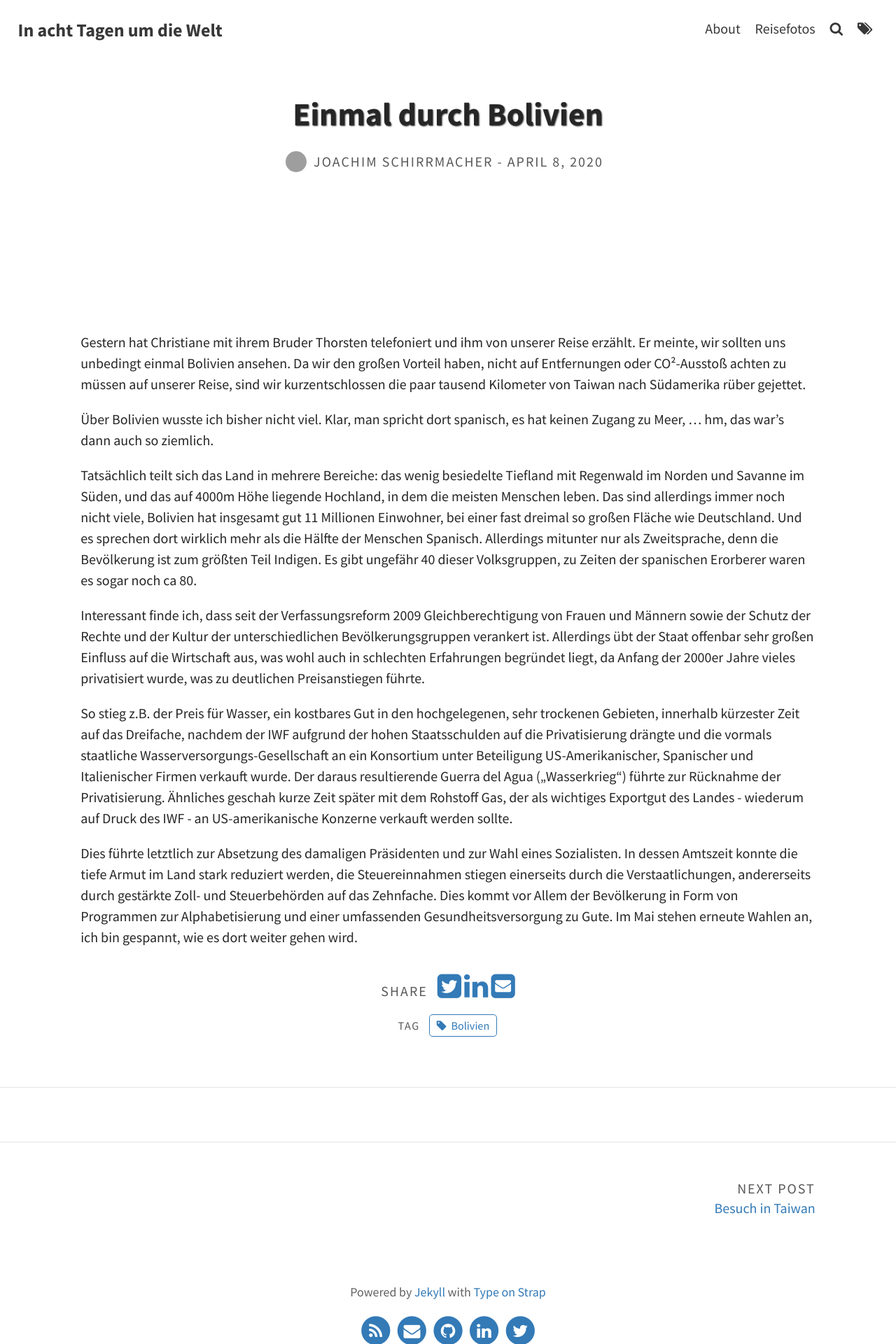
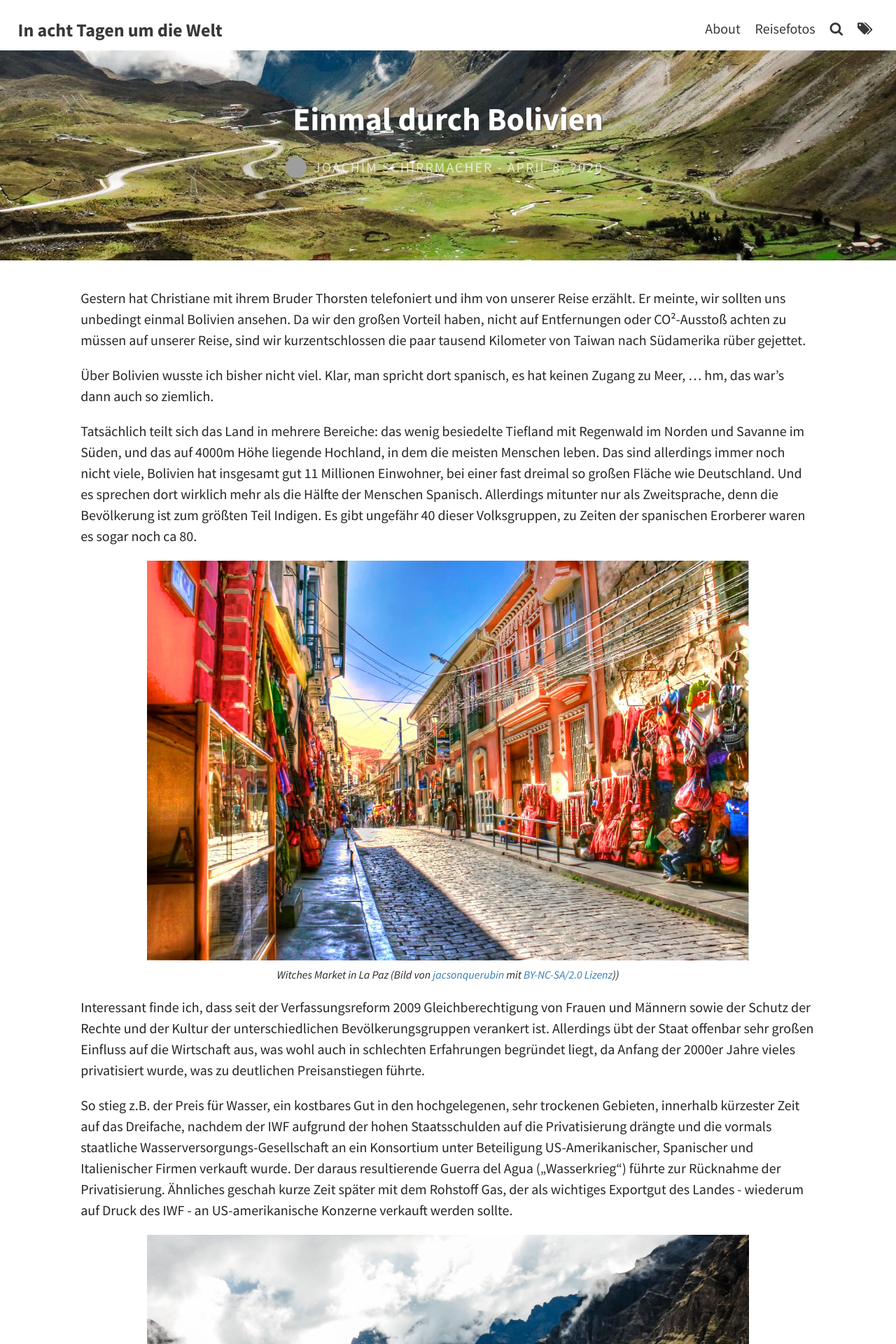
Before and after one commit to jschirrmacher/eight-days, a Jekyll site: the page built from _posts/2020-04-08-bolivien.md, in a window 1280 px wide. Shown: the top 1920 px of the page at 70% size. Built offline with Jekyll 4.4.1, drawn with Linux system fonts in a browser that asks for light colours; comment, search, counter and statistics services are not loaded; some of the changed text lies outside the part shown; grey boxes are pictures that could not be loaded.

Commit message:
Added images

```diff
--- a/_posts/2020-04-08-bolivien.md
+++ b/_posts/2020-04-08-bolivien.md
@@ -2,8 +2,8 @@
 layout: post
 title: Einmal durch Bolivien
 author: jschirrmacher
-thumbnail:
-feature-img:
+thumbnail: gallery/LaPazWitchesMarket.jpg
+feature-img: /assets/img/thumbnails/Bolivien.jpg
 tags: Bolivien
 ---
 Gestern hat Christiane mit ihrem Bruder Thorsten telefoniert und ihm von unserer Reise erzählt. Er meinte, wir sollten uns unbedingt einmal Bolivien ansehen. Da wir den großen Vorteil haben, nicht auf Entfernungen oder CO²-Ausstoß achten zu müssen auf unserer Reise, sind wir kurzentschlossen die paar tausend Kilometer von Taiwan nach Südamerika rüber gejettet.
@@ -12,8 +12,15 @@ Gestern hat Christiane mit ihrem Bruder Thorsten telefoniert und ihm von unserer
 
 Tatsächlich teilt sich das Land in mehrere Bereiche: das wenig besiedelte Tiefland mit Regenwald im Norden und Savanne im Süden, und das auf 4000m Höhe liegende Hochland, in dem die meisten Menschen leben. Das sind allerdings immer noch nicht viele, Bolivien hat insgesamt gut 11 Millionen Einwohner, bei einer fast dreimal so großen Fläche wie Deutschland. Und es sprechen dort wirklich mehr als die Hälfte der Menschen Spanisch. Allerdings mitunter nur als Zweitsprache, denn die Bevölkerung ist zum größten Teil Indigen. Es gibt ungefähr 40 dieser Volksgruppen, zu Zeiten der spanischen Erorberer waren es sogar noch ca 80.
 
+![Witches Market in La Paz]({{ '/gallery/LaPazWitchesMarket.jpg' | relative_url }})
+_Witches Market in La Paz (Bild von [jacsonquerubin](https://www.flickr.com/photos/spacial/) mit [BY-NC-SA/2.0 Lizenz](https://creativecommons.org/licenses/by-nc-sa/2.0/
+)))_
+
 Interessant finde ich, dass seit der Verfassungsreform 2009 Gleichberechtigung von Frauen und Männern sowie der Schutz der Rechte und der Kultur der unterschiedlichen Bevölkerungsgruppen verankert ist. Allerdings übt der Staat offenbar sehr großen Einfluss auf die Wirtschaft aus, was wohl auch in schlechten Erfahrungen begründet liegt, da Anfang der 2000er Jahre vieles privatisiert wurde, was zu deutlichen Preisanstiegen führte.
 
 So stieg z.B. der Preis für Wasser, ein kostbares Gut in den hochgelegenen, sehr trockenen Gebieten, innerhalb kürzester Zeit auf das Dreifache, nachdem der IWF aufgrund der hohen Staatsschulden auf die Privatisierung drängte und die vormals staatliche Wasserversorgungs-Gesellschaft an ein Konsortium unter Beteiligung US-Amerikanischer, Spanischer und Italienischer Firmen verkauft wurde. Der daraus resultierende Guerra del Agua („Wasserkrieg“) führte zur Rücknahme der Privatisierung. Ähnliches geschah kurze Zeit später mit dem Rohstoff Gas, der als wichtiges Exportgut des Landes - wiederum auf Druck des IWF - an US-amerikanische Konzerne verkauft werden sollte.
 
+![The Bolivian Death Road]({{ 'gallery/Bolivien.jpg' | relative_url }})
+_The Bolivian Death Road von [Matthew Straubmuller](https://www.flickr.com/photos/imatty35/) unter [BY-2.0-Lizenz](https://creativecommons.org/licenses/by/2.0/)_
+
 Dies führte letztlich zur Absetzung des damaligen Präsidenten und zur Wahl eines Sozialisten. In dessen Amtszeit konnte die tiefe Armut im Land stark reduziert werden, die Steuereinnahmen stiegen einerseits durch die Verstaatlichungen, andererseits durch gestärkte Zoll- und Steuerbehörden auf das Zehnfache. Dies kommt vor Allem der Bevölkerung in Form von Programmen zur Alphabetisierung und einer umfassenden Gesundheitsversorgung zu Gute. Im Mai stehen erneute Wahlen an, ich bin gespannt, wie es dort weiter gehen wird.
```
Also changed, not shown: assets/img/thumbnails/Bolivien.jpg (added), gallery/Bolivien.jpg (added), gallery/LaPazWitchesMarket.jpg (added).
